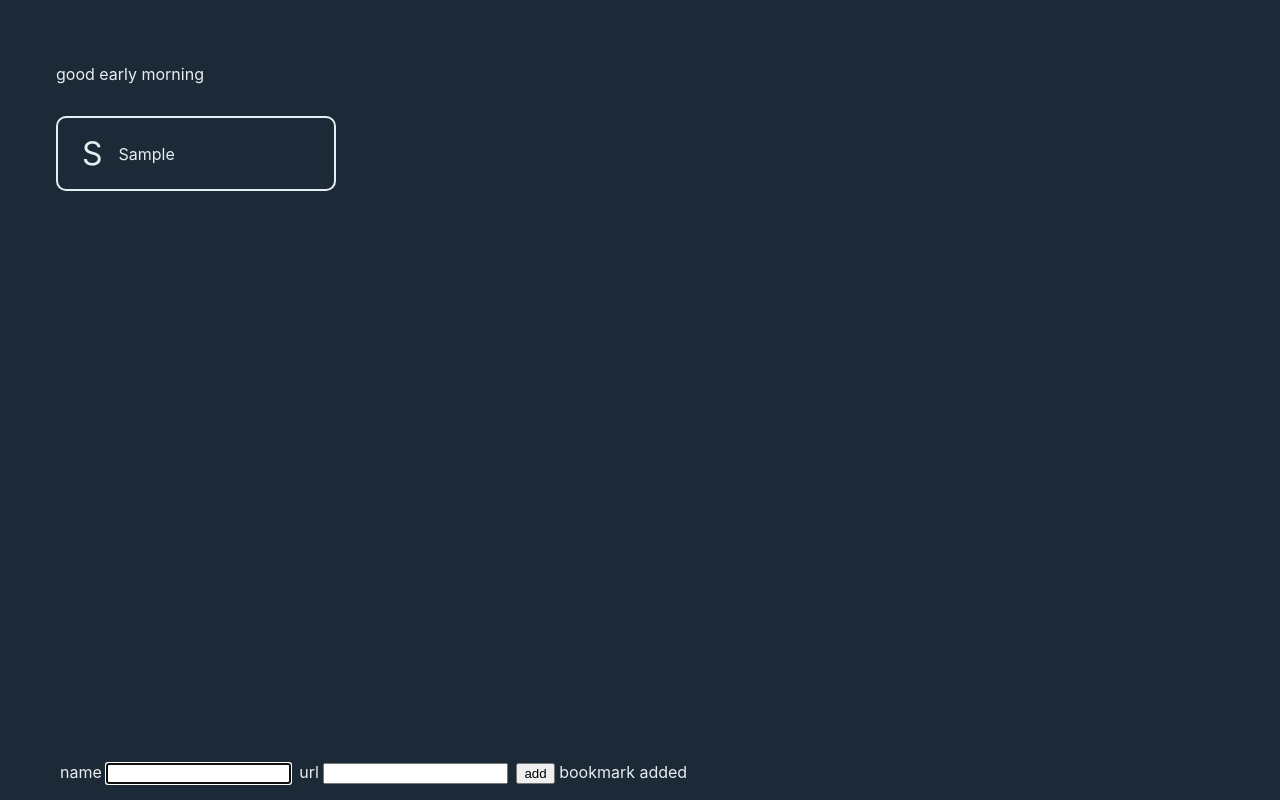
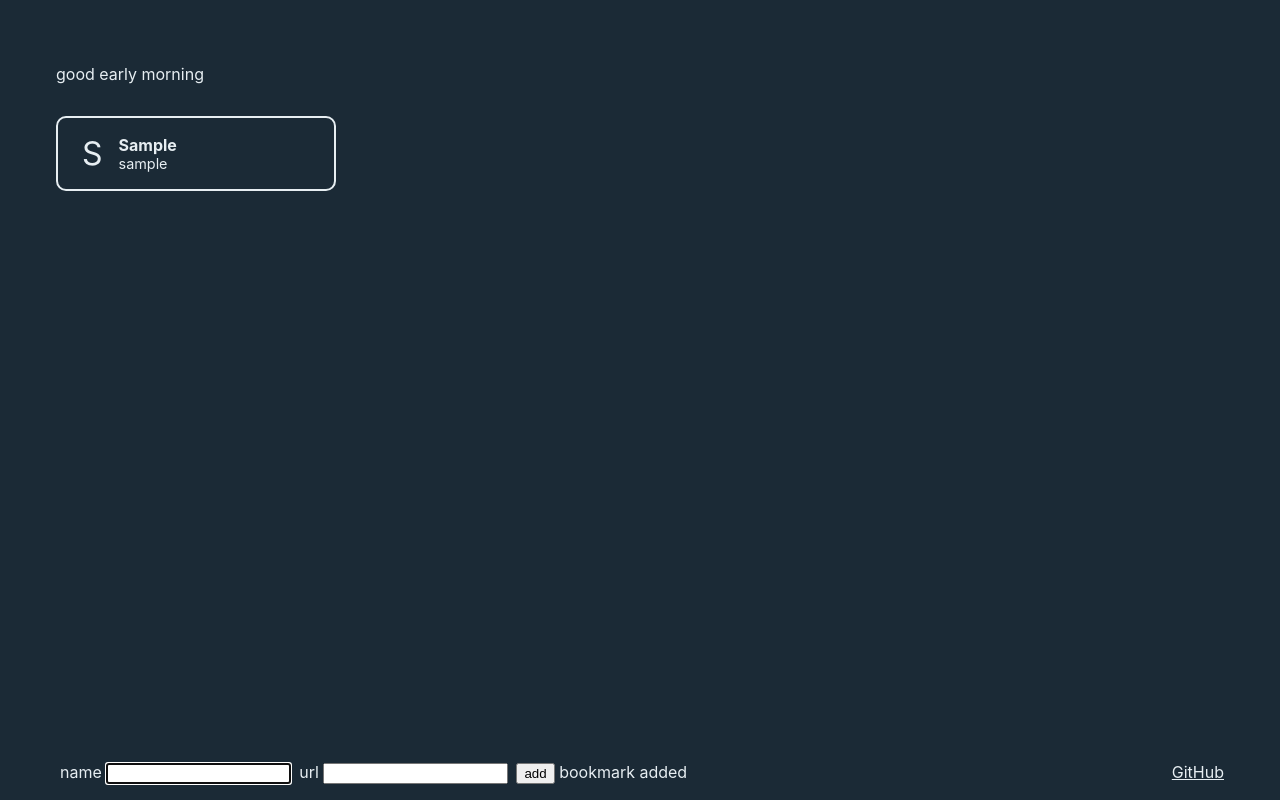
Before and after one commit to semistatik/ntp, a plain HTML site: page index.html in a window 1280 px wide. Both pictures are taken after typing "Sample", "Sample" into the empty fields and a click on the button "add". Drawn offline with Linux system fonts and the light colour scheme.

Commit message:
add domain; more style adjustments

```diff
--- a/css/styles.css
+++ b/css/styles.css
@@ -46,6 +46,12 @@ main {
     justify-content: center;
 }
 
+footer{
+    display: flex;
+    flex-flow: row nowrap;
+    justify-content: space-between;
+}
+
 .row{
     margin: 1rem 0;
 }
@@ -66,14 +72,18 @@ main {
 }
 
 .bm-item {
-    text-decoration: none;
     display: flex;
-    flex-direction: row;
+    flex-flow: row wrap;
     align-items: center;
     padding: .5em;
     border: 2px solid var(--text-color);
     border-radius: 10px;
-    /* justify-content: space-between; */
+    text-decoration: none;
+    cursor: pointer;
+}
+
+.bm-item:hover{
+    background-color: #4f7b9f;
 }
 
 .bm-icon {
@@ -85,6 +95,15 @@ main {
 
 .bm-text {
     flex-grow: 1;
+}
+
+.bm-title {
+    font-weight: bold;;
+}
+
+.bm-address {
+    font-size: 90%;
+    text-transform: lowercase;
 }
 
 
--- a/index.html
+++ b/index.html
@@ -44,6 +44,10 @@
 
         </form>
 
+        <div>
+            <a href="https://https://github.com/spncrhrstn/ntp">GitHub</a>
+        </div>
+
     </footer>
 
     <script src="/js/main.js"></script>
--- a/js/main.js
+++ b/js/main.js
@@ -69,8 +69,17 @@ function createBookmarkElement(bm){
     // bookmark text
     const bmText = document.createElement('div');
     bmText.classList.add("bm-text");
-    bmText.textContent = bm.name;
 
+    const bmTitle = document.createElement('div');
+    bmTitle.classList.add("bm-title");
+    bmTitle.textContent = bm.name;
+
+    const bmAddress = document.createElement('div');
+    bmAddress.classList.add("bm-address");
+    bmAddress.textContent = getDomain(bm.url);
+
+    bmText.appendChild(bmTitle);
+    bmText.appendChild(bmAddress);
 
     bmElement.appendChild(bmIcon);
     bmElement.appendChild(bmText);
@@ -119,6 +128,30 @@ function getLastBMId(){
     return Math.max(...bookmarks.map(o => o.id), 0);
 }
 
+function getDomain(url){
+    let domain = "", page = "";
+
+    //remove http://
+    if(url.indexOf('http://') == 0){
+        url = url.substr(7);
+    }
+
+    //remove https://
+    if(url.indexOf('https://') == 0){
+        url = url.substr(8);
+    }
+
+    //remove www.
+    if(url.indexOf('www.') == 0 ){
+        url = url.substr(4);
+    }
+
+    //get everything up to the first '/'
+    domain = url.split('/')[0];
+
+    return domain;
+}
+
 // greetings
 function getGreeting(){
     let currentHour = new Date().getHours();
```
